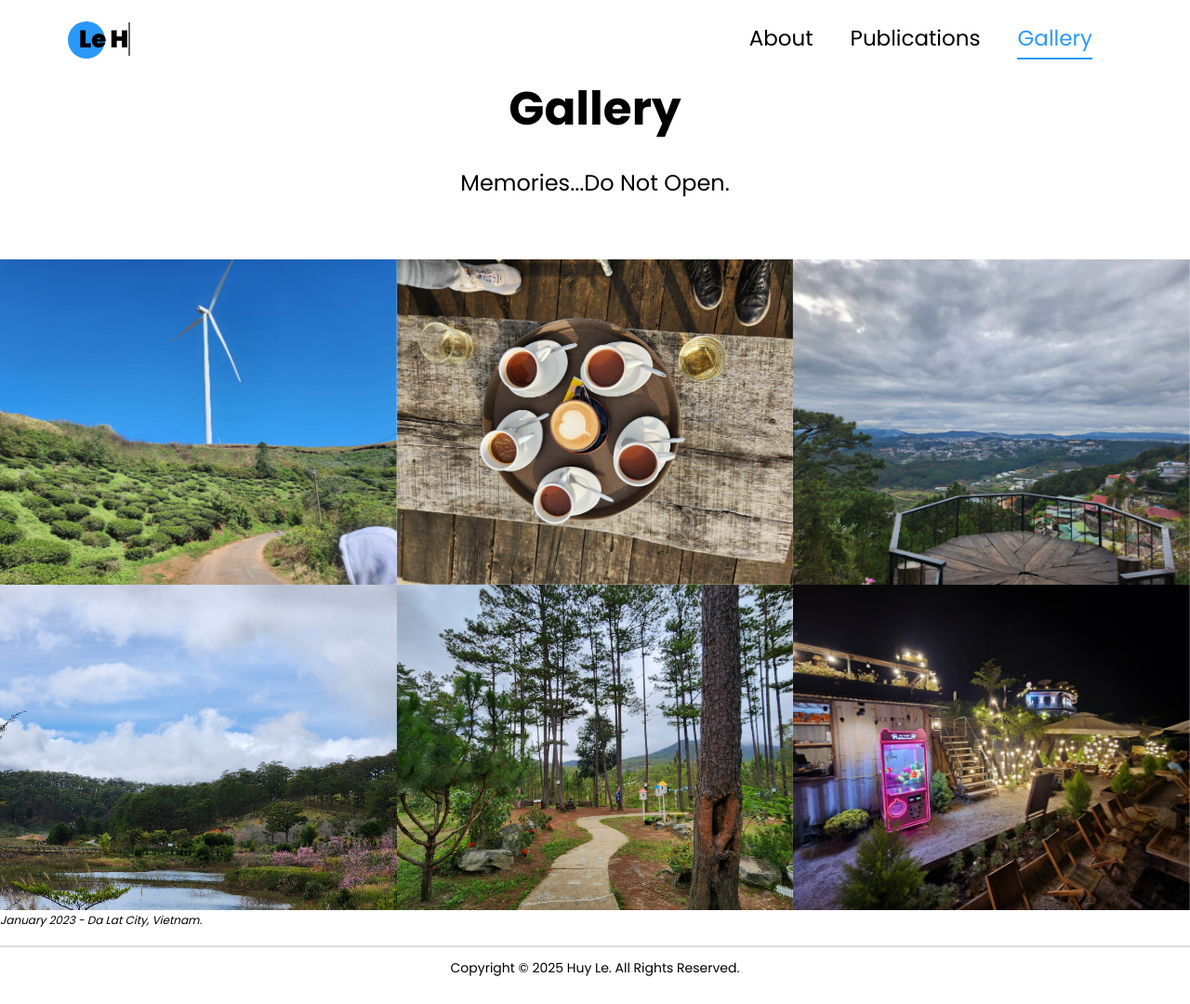
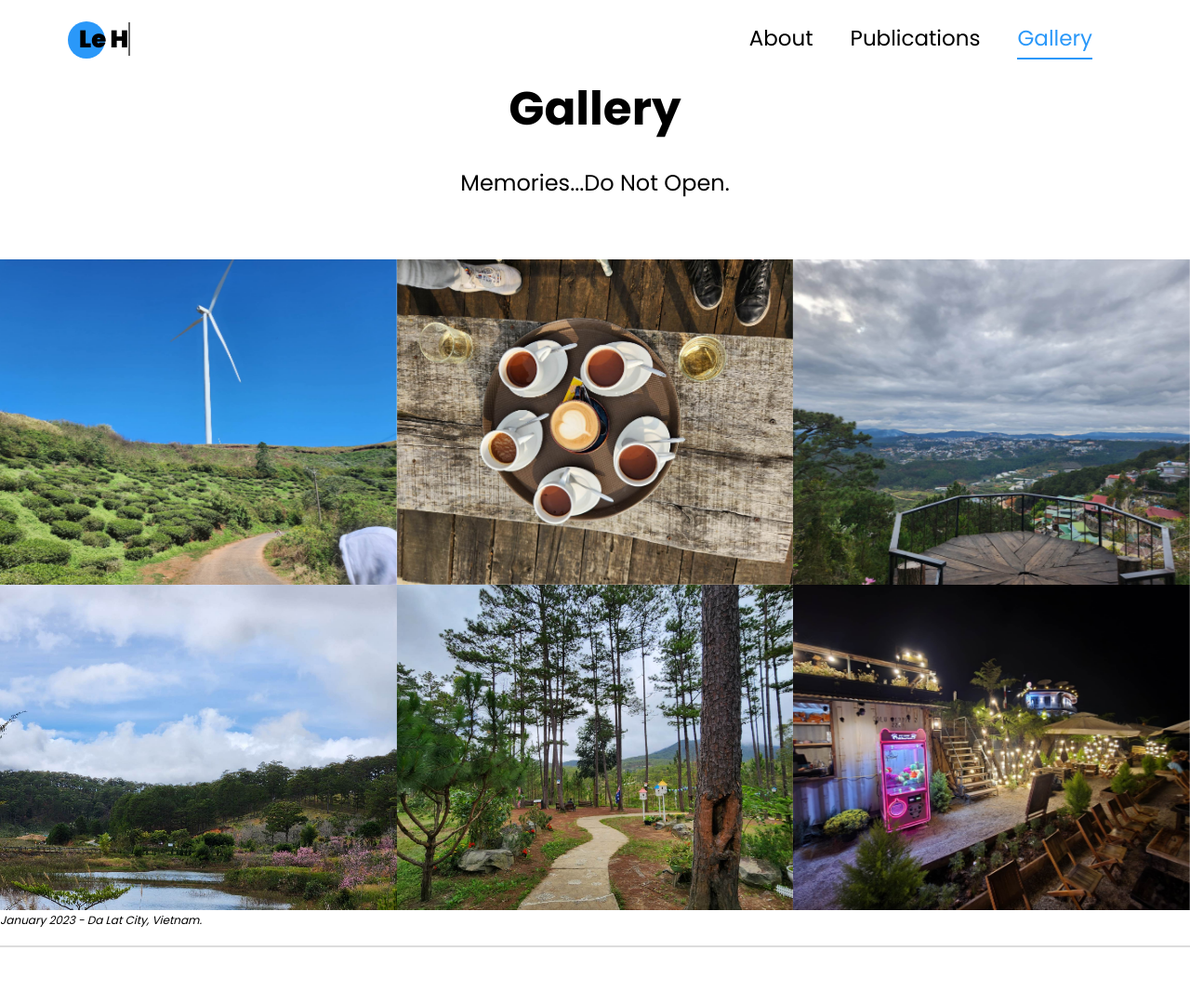
Before and after one commit to lehuy1611/lehuy1611.github.io, a Jekyll site: the page gallery.html, which Jekyll copies as it is, in a window 1280 px wide. Shown: the whole page at 93% size. Built offline with Jekyll 4.4.1, drawn with Linux system fonts in a browser that asks for light colours; a style sheet for code colours, icons or effects is not loaded.

```diff
--- a/gallery.html
+++ b/gallery.html
@@ -206,7 +206,7 @@
         <div class="container">
             <div class="row">
                 <div class="col-md-12 text-center">
-                    <p style="color: #000; font-size: 14px;">
+                    <p style="color: #0000; font-size: 14px;">
                         Copyright &copy;
                         <script>document.write(new Date().getFullYear());</script> Huy Le. All Rights Reserved.
                     </p>
```
